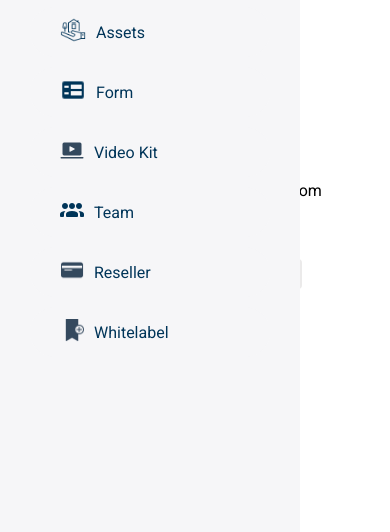
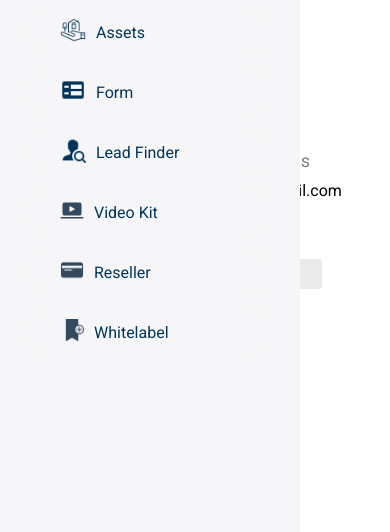
Before and after one commit to Victor-Aken/AgencyBee, a plain HTML site: page account.html/profile.html in a window 390 px wide. Both pictures are taken after a click on the element 215 px from the left and 35 px from the top of the page. Shown: the part 143-675 px from the top of the page. Drawn offline with Linux system fonts and the light colour scheme.

Commit message:
New Updates

```diff
--- a/account.html/profile.css
+++ b/account.html/profile.css
@@ -294,7 +294,7 @@
     }
 
     .user_profile_details .username_container{
-        margin-right: 30px;
+        margin-right: 50px;
     }
 
     .user_profile_details .username_container .username_heading{
@@ -352,7 +352,7 @@
     }
 
     .change_password_container .new_password{
-        margin-right: 30px;
+        margin-right: 50px;
     }
 
     .change_password_section .toggle_button{
--- a/account.html/profile.html
+++ b/account.html/profile.html
@@ -101,17 +101,18 @@
                 </a>
             </div>
             <div class="side_bar_btn">
+                <a href="">
+                    <div><img src="../images/icons8-find-user-male-30.png" alt=""></div>
+                    <p>Lead Finder</p>
+                </a>
+            </div>
+            <div class="side_bar_btn">
                 <a href="../video_kit.html">
                     <div><img style="width: 24px;" src="../images/icons8-laptop-play-video-48.png" alt=""></div>
                     <p>Video Kit</p>
                 </a>
             </div>
-            <div class="side_bar_btn">
-                <a href="../team.html">
-                    <div><img style="width: 24px;" src="../images/icons8-management-24.png" alt=""></div>
-                    <p>Team</p>
-                </a>
-            </div>
+
             <div class="side_bar_btn">
                 <a href="../reseller_page.html">
                     <div><img style="width: 24px;" src="../images/icons8-credit-card-50.png" alt=""></div>
```
